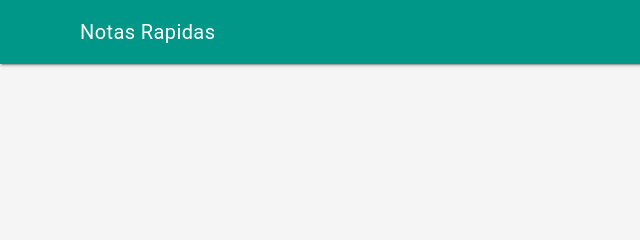
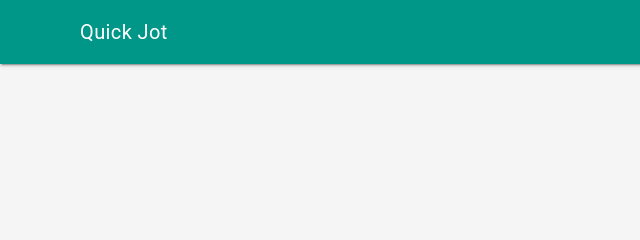
Before and after one commit to Alexmig24/PWA_Material-Design, a website: page index.html in a window 1280 px wide. Shown: the top 240 px of the page, 0-640 px from the left. Drawn offline with nearby package versions, Linux system fonts and the light colour scheme.

Commit message:
update the name the project

```diff
--- a/index.html
+++ b/index.html
@@ -4,7 +4,7 @@
     <meta charset="UTF-8" />
     <meta name="viewport" content="width=device-width, initial-scale=1.0" />
     <link rel="stylesheet" href="./src/css/app.css" />
-    <title>Notas Rapidas - ESPE</title>
+    <title>Quick Jot</title>
     <link
       rel="stylesheet"
       href="https://fonts.googleapis.com/icon?family=Material+Icons"
@@ -24,7 +24,7 @@
   <div class="mdl-layout mdl-js-layout mdl-layout--fixed-header">
     <header class="mdl-layout__header">
       <div class="mdl-layout__header-row">
-        <span class="mdl-layout-title">Notas Rapidas</span>
+        <span class="mdl-layout-title">Quick Jot</span>
         <div class="mdl-layout-spacer"></div>
       </div>
     </header>
```
